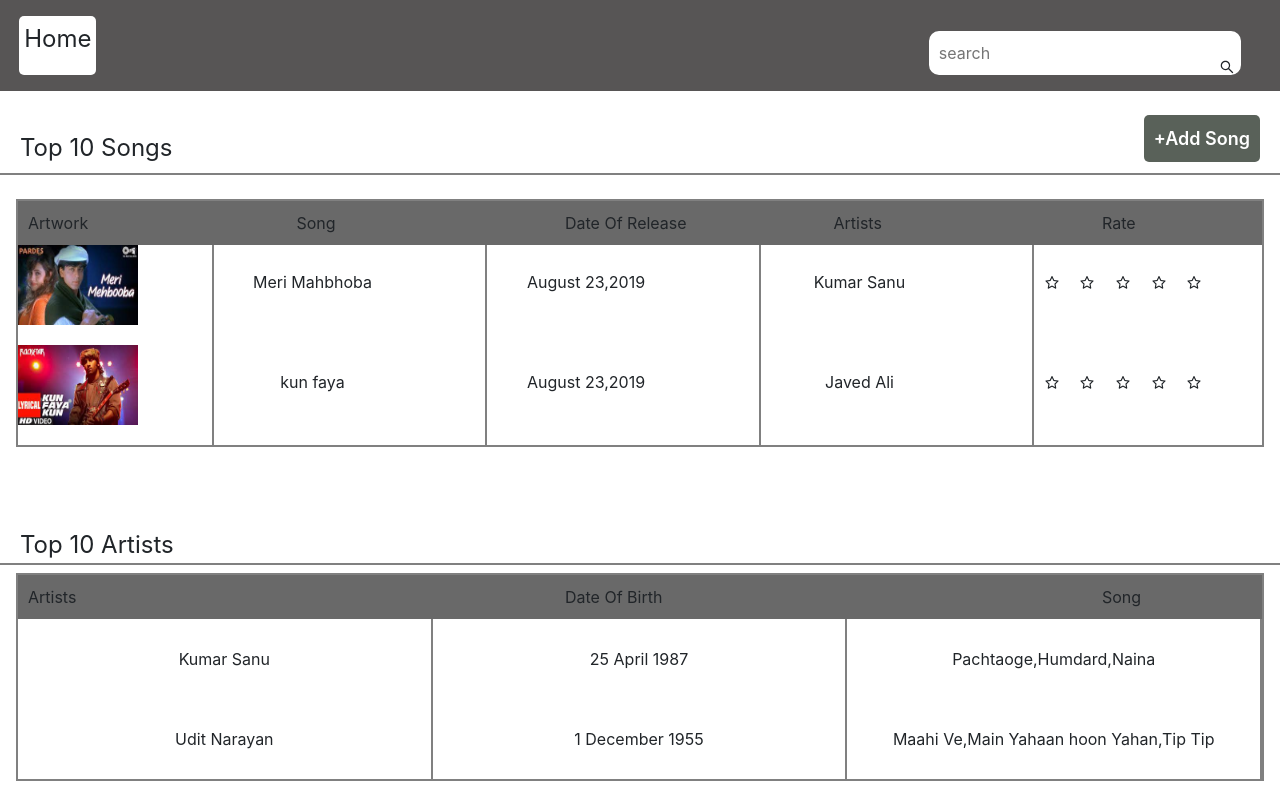
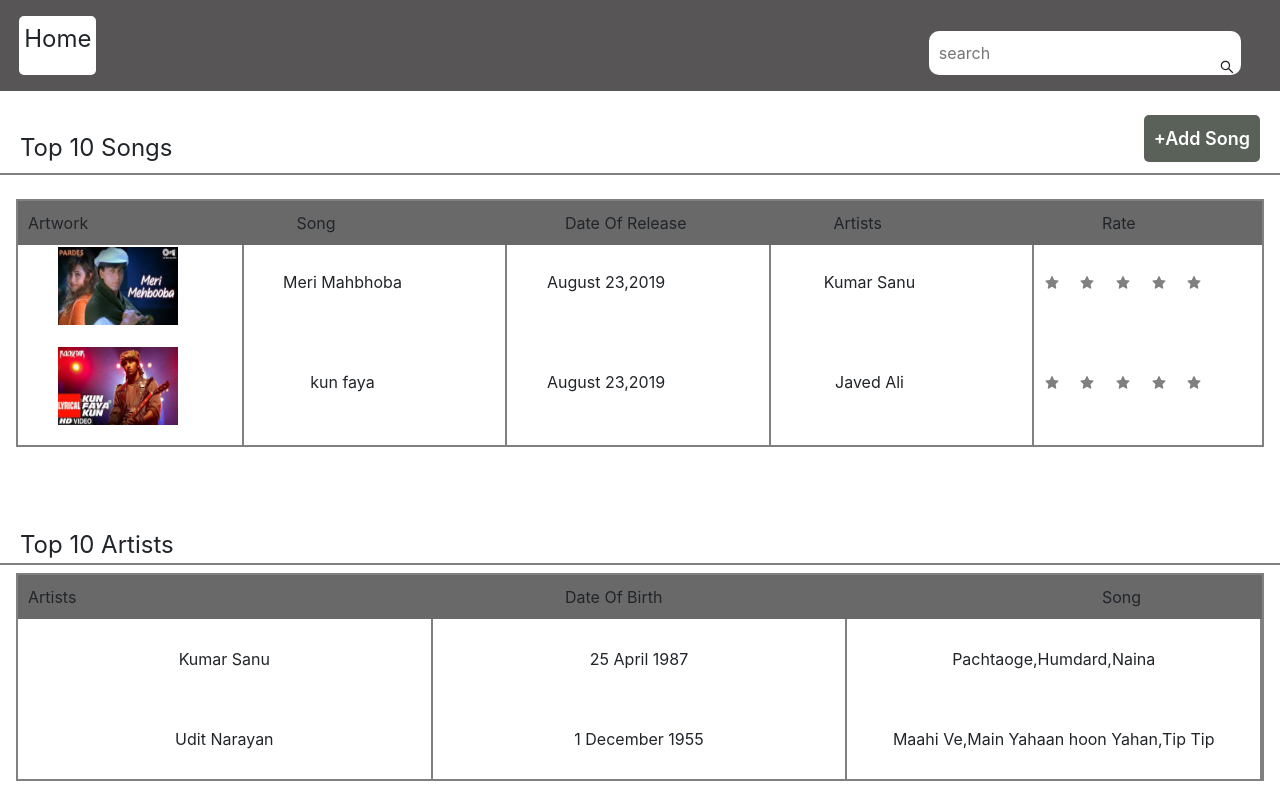
Before and after one commit to akarshgangwar28/DeltaX_Assignment, a React (Create React App) app: page / in a window 1280 px wide. Built offline with nearby package versions, Linux system fonts and the light colour scheme.

Commit message:
Song Rating features fixed

```diff
--- a/src/App.css
+++ b/src/App.css
@@ -78,6 +78,7 @@
   }
 
   .Song-image{
+    padding-top: 2px;
     width: 120px;
     height: 80px;
 
--- a/src/components/Song.js
+++ b/src/components/Song.js
@@ -1,20 +1,77 @@
-import { AiOutlineStar } from "react-icons/ai";
+// import { AiOutlineStar } from "react-icons/ai";
+// function Song(props) {
+//   return (
+//     <div className="topsongs">
+//       <div id="songsname">
+//         <div >
+//           <img class="Song-image" src={props.Artwork}></img>
+//         </div>
+//         <div id="song-control">{props.song}</div>
+//         <div id="song-control">{props.dateOfRelease}</div>
+//         <div id="song-control">{props.Artist}</div>
+//         <div class="starstyle">
+//           <AiOutlineStar />
+//           <AiOutlineStar />
+//           <AiOutlineStar />
+//           <AiOutlineStar />
+//           <AiOutlineStar />
+//         </div>
+//       </div>
+//     </div>
+//   );
+// }
+// export default Song;
+
+import { React } from "react";
+import { AiFillStar } from "react-icons/ai";
+import { useState } from "react";
+const colors = {
+  orange: "#FFA500",
+  grey: "#808080",
+};
 function Song(props) {
+  const stars = Array(5).fill(0);
+  const [currentValue, setcurrentValue] = useState(0);
+  const [hoverValue, setHoverValue] = useState(undefined);
+  console.log(stars);
+  const handleClick = (value) => {
+    setcurrentValue(value);
+  };
+
+  const handleMouseOver = (value) => {
+    setHoverValue(value);
+  };
+
+  const handleMouseLeave = () => {
+    setHoverValue(undefined);
+  };
+
   return (
-    <div className="topsongs">
+    <div>
       <div id="songsname">
-        <div >
+        <div id="imgcontrol">
           <img class="Song-image" src={props.Artwork}></img>
         </div>
         <div id="song-control">{props.song}</div>
         <div id="song-control">{props.dateOfRelease}</div>
         <div id="song-control">{props.Artist}</div>
         <div class="starstyle">
-          <AiOutlineStar />
-          <AiOutlineStar />
-          <AiOutlineStar />
-          <AiOutlineStar />
-          <AiOutlineStar />
+          {stars.map((_, index) => {
+            return (
+              <AiFillStar
+                key={index}
+                color={
+                  (hoverValue || currentValue) > index
+                    ? colors.orange
+                    : colors.grey
+                }
+                onClick={() => handleClick(index + 1)}
+                onMouseOver={() => handleMouseOver(index + 1)}
+                onMouseLeave={handleMouseLeave}
+              />
+            );
+          })}
+
         </div>
       </div>
     </div>
```
